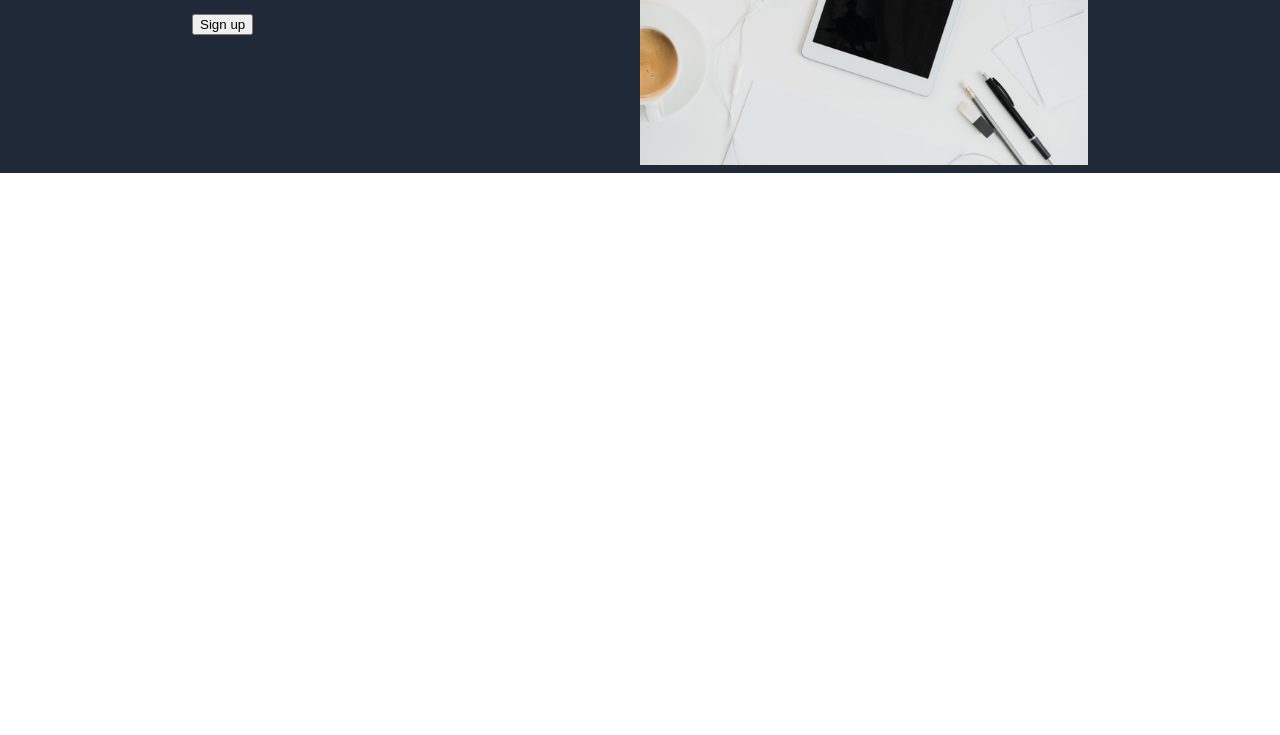
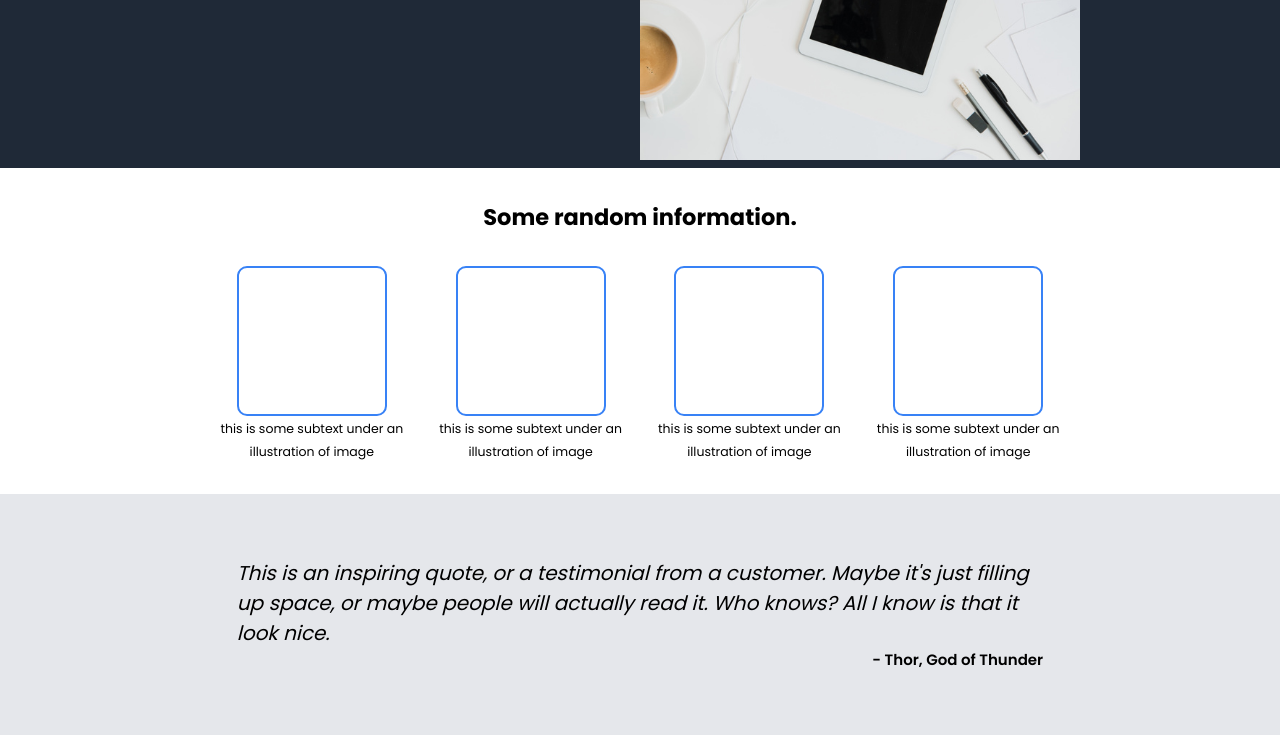
Before and after one commit to Liqaing/odin-landing-page, a plain HTML site: page index.html in a window 1280 px wide. Shown: the part 235-970 px from the top of the page. Before the commit the page ends 800 px from the top, so only its background shows below. Drawn offline with Linux system fonts and the light colour scheme.

Commit message:
Style quote section

```diff
--- a/index.html
+++ b/index.html
@@ -9,9 +9,7 @@
 <body>
     <div class="main-container">
         <div class="header">
-
             <div class="header-container">
-
                 <div class="nav-bar">
                     <img src="./img/logo.png" alt="Logo Icon" width="80" >
                     <ul class="nav-link">
@@ -37,6 +35,41 @@
             </div>
         </div>
 
+        <div class="info">
+            <h2>Some random information.</h2>
+            <div class="info-img-container">
+                <div class="img-container">
+                    <div class="img"></div>
+                    <p><small>this is some subtext under an illustration of image</small></p>
+                </div>
+
+                <div class="img-container">
+                    <div class="img"></div>
+                    <p><small>this is some subtext under an illustration of image</small></p>
+                </div>
+
+                <div class="img-container">
+                    <div class="img"></div>
+                    <p><small>this is some subtext under an illustration of image</small></p>
+                </div>
+
+                <div class="img-container">
+                    <div class="img"></div>
+                    <p><small>this is some subtext under an illustration of image</small></p>
+                </div>
+            </div>
+        </div>
+
+        <div class="quote-container">
+            <div class="quote">
+                <cite>
+                    This is an inspiring quote, or a testimonial from a customer. Maybe it's just filling up space, or maybe people will actually read it. Who knows? All I know is that it look nice.
+                </cite>
+                <p>- Thor, God of Thunder</p>
+            </div>
+
+        </div>
+
     </div>
 </body>
 </html>
--- a/style.css
+++ b/style.css
@@ -1,10 +1,14 @@
 @import url('https://fonts.googleapis.com/css2?family=Poppins:wght@400;600;700&family=Quicksand:wght@400;500;700&display=swap');
+
+* {
+    margin: 0;
+    padding: 0;
+    box-sizing: border-box;
+}
 
 body {
     font-family: Poppins, sans-serif;
     font-size: 15px;
-    margin: 0;
-    padding: 0;
 }
 
 .header {
@@ -33,8 +37,6 @@ body {
     display: flex;
     list-style-type: none;
     gap: 8px;
-    margin: 0;
-    padding: 0;
 }
 
 .nav-link a {
@@ -52,3 +54,73 @@ body {
     width: 50%;
     height: auto;
 }
+
+.web-container .text {
+    color: #ffffff;
+}
+
+.text button {
+    background: #3882F6;
+    font-size: 15px;
+    margin-top: 6px;
+    padding: 8px 16px;
+    border: none;
+    border-radius: 8px;
+}
+
+/* For info section */
+
+.img-container .img {
+    width: 150px;
+    height: 150px;
+    border: 2px solid #3882F6;
+    border-radius: 10px;
+}
+
+.info {
+    display: flex;
+    flex-direction: column;
+    align-items: center;
+    gap: 32px;
+    padding: 32px;
+}
+
+.info-img-container {
+    width: 70%;
+    display: flex;
+    justify-content: space-around;
+    gap: 24px;
+}
+
+.img-container {
+    display: flex;
+    flex-direction: column;
+    align-items: center;
+}
+
+.img-container p {
+    text-align: center;
+}
+
+/* For quote section */
+.quote-container {
+    background: #E5E7EB;
+    padding: 64px;
+    display: flex;
+    justify-content: center;
+}
+
+.quote {
+    width: 70%;
+    display: flex;
+    flex-direction: column;
+}
+
+.quote cite {
+    font-size: 20px;
+}
+
+.quote p {
+    font-weight: 600;
+    align-self: flex-end;
+}
```
